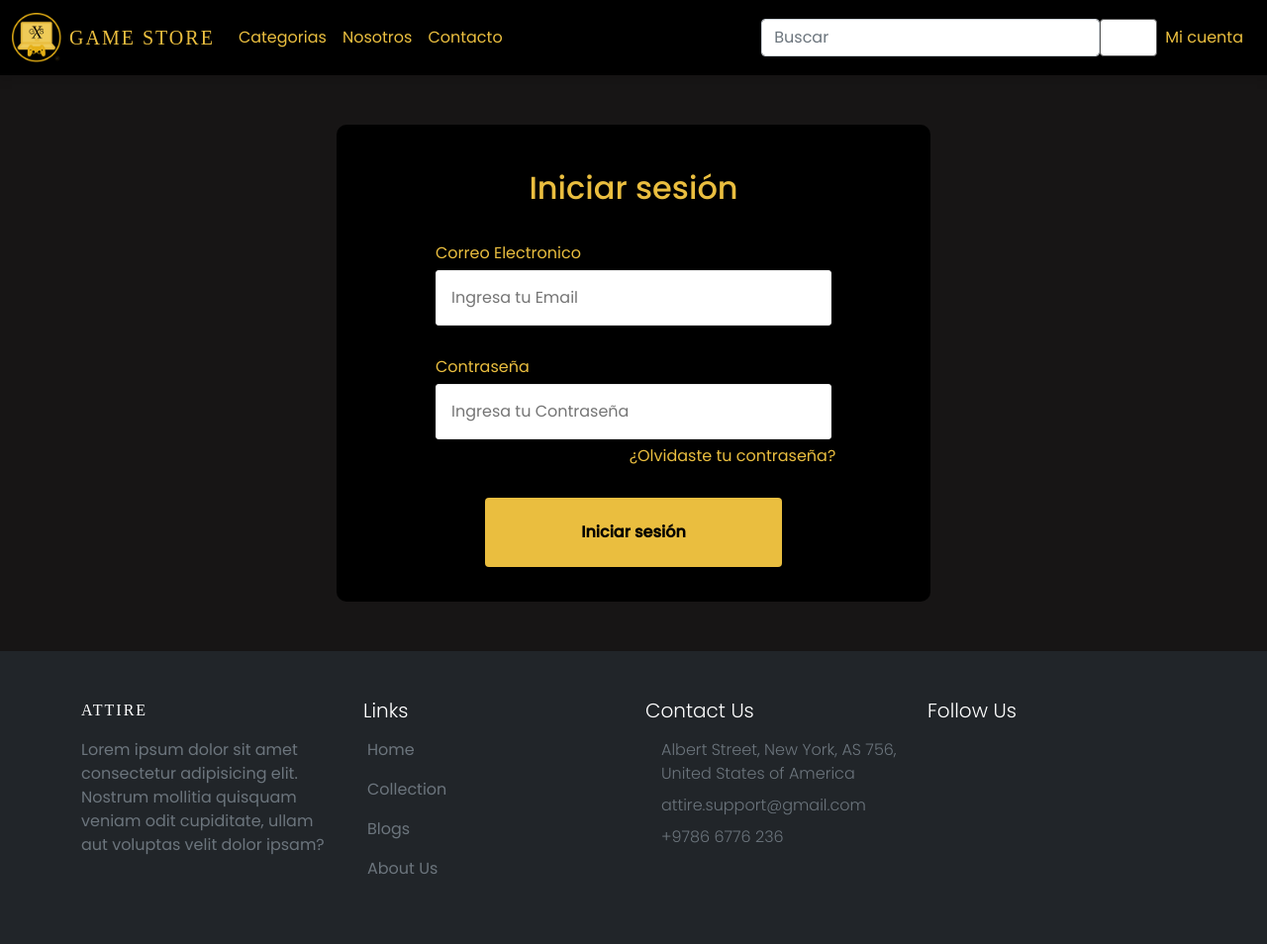
After one commit to AbdielFloresG/proyectoFinal, a PHP site: page /login.php in a window 1280 px wide. The commit adds this page. Shown: the whole page at 99% size. Run offline with PHP 8.4, Linux system fonts and the light colour scheme; some web fonts are replaced.

Commit message:
Inicio de sesion 1

```diff
--- a/css/estilos.css
+++ b/css/estilos.css
@@ -4,6 +4,7 @@
     --lg-font: 'Kaisei Tokumin', serif;
     --sm-font: 'Poppins', sans-serif;
     --dorado:#EABE3F;
+    --doradoDifuminado: rgba(234, 190, 63,0.6) ;
     --pink: #e5345b;
     --grisFondo: #171515;
 
@@ -121,3 +122,73 @@ footer a:hover{
         border-bottom: none;
     }
 }
+
+
+
+/*  Container form        */
+.formulario{
+    position: relative;
+    margin: 50px auto;
+    background-color: black;
+    text-align: center;
+    max-width: 600px;
+    padding: 10px 10px;
+    color: var(--dorado);
+    border-radius: 10px;
+}
+
+.formulario h2{
+    outline: none;
+    display: block;
+    width: 400px;
+    margin: 35px auto;
+}
+
+.formulario label{
+    text-align: left;
+    outline: none;
+    display: block;
+    width: 400px;
+    margin: 1px auto;
+}
+
+.formulario input[type="text"],input[type="password"]{
+    outline: none;
+    padding: 15px;
+    display: block;
+    width: 400px;
+    border-radius: 3px;
+    border: 1px solid #eee;
+    margin: 5px auto 30px;
+}
+.formulario input[type="password"]{
+    margin-bottom: 5px;
+}
+
+.formulario input[type="submit"]{
+    padding: 10px;
+    background: var(--dorado);
+    width: 300px;
+    margin: 30px auto 25px;
+    font-weight: bold;
+    border: 0;
+    border-radius: 4px;
+    cursor: pointer;
+    color: black;
+    height: 70px;
+}
+.formulario input[type="submit"]:hover{
+
+    background-color: var(--doradoDifuminado);
+
+}
+.formulario a{
+    box-sizing: border-box;
+    text-decoration: none;
+    text-align: right;
+    margin: auto;
+    padding: 0px 50px 0px 250px;
+}
+.formulario a:hover{
+    color: var(--doradoDifuminado);
+}
--- /dev/null
+++ b/login.php
@@ -0,0 +1,46 @@
+<!DOCTYPE html>
+<html>
+<head>
+    <meta charset="UTF-8">
+    <meta http-equiv="X-UA-Compatible" content="IE=edge">
+    <meta name="viewport" content="width=device-width, initial-scale=1.0">
+    <link rel="stylesheet" href="/css/styles.css">
+    <link rel="preconnect" href="https://fonts.googleapis.com">
+    <link rel="preconnect" href="https://fonts.gstatic.com" crossorigin>
+    <link href="https://fonts.googleapis.com/css2?family=Roboto:wght@300&display=swap" rel="stylesheet">
+    <link rel="stylesheet" href="https://cdnjs.cloudflare.com/ajax/libs/animate.css/3.7.0/animate.min.css">
+    <link rel = "stylesheet" href = "css/estilos.css">
+    <link rel = "stylesheet" href = "bootstrap-5.0.2-dist/css/bootstrap.min.css">
+    <title>Iniciar Sesion</title>
+</head>
+<body>
+    <?php
+        include("navbar.php");
+    ?>
+
+
+
+
+    <div class="formulario">
+        <h2>Iniciar sesión</h2>
+
+        <form action="login.php" method="post">
+
+                <label for="email">Correo Electronico</label>
+                <input type="text" name="email" required="true" placeholder="Ingresa tu Email" />
+                <label for="password">Contraseña</label>
+                <input type="password" name="password" required="true" placeholder="Ingresa tu Contraseña"/>
+                <a href="#">¿Olvidaste tu contraseña?</a>
+                <input type="submit" name="" value="Iniciar sesión"/>
+
+        </form>
+    </div>
+
+
+    <?php
+        include("footer.php")
+    ?>
+
+
+</body>
+</html>
--- a/navbar.php
+++ b/navbar.php
@@ -42,7 +42,7 @@
         <ul class="navbar-nav me-1 mb-2 mb-lg-0">
 
             <li class="nav-item">
-                <a class="nav-link" href="miCuenta.php">Mi cuenta</a>
+                <a class="nav-link" href="login.php">Mi cuenta</a>
             </li>
             <li class="nav-item">
 
```
Also changed, not shown: login.html (deleted, +0 -71 lines).
